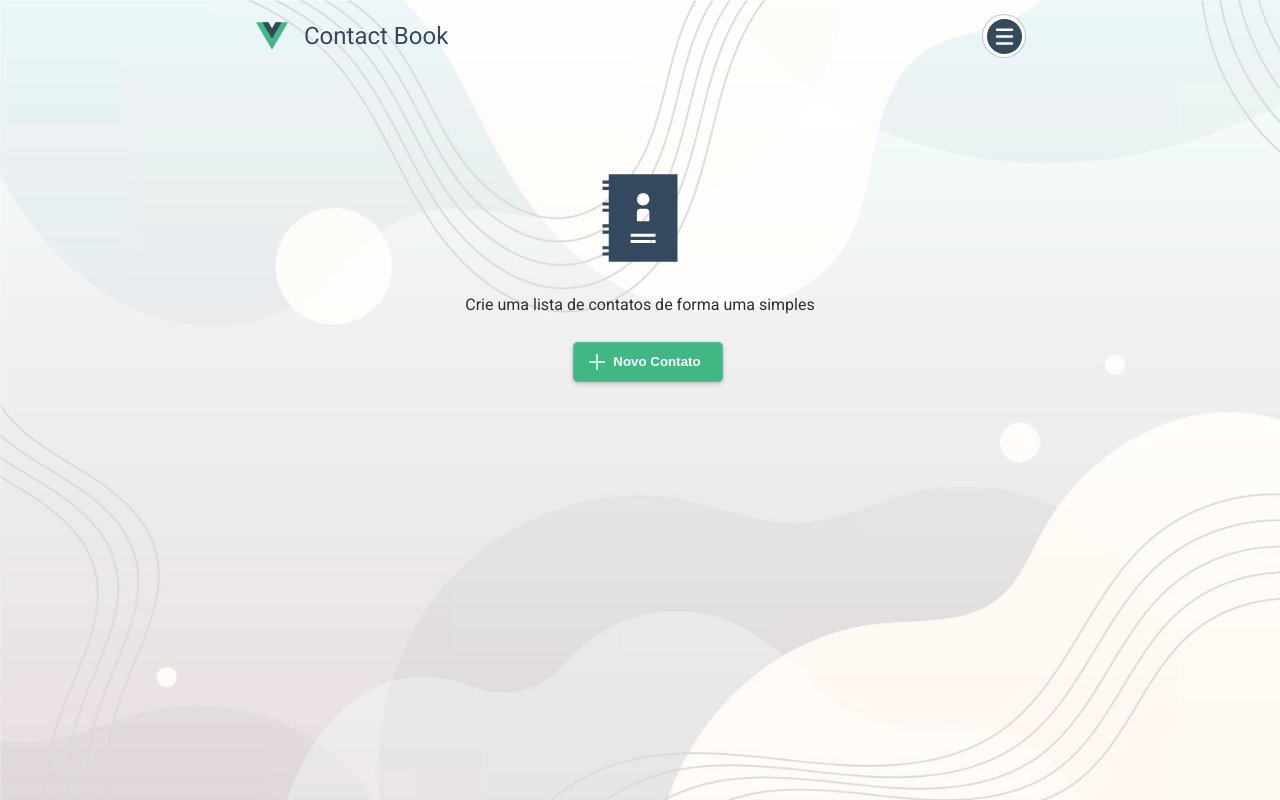
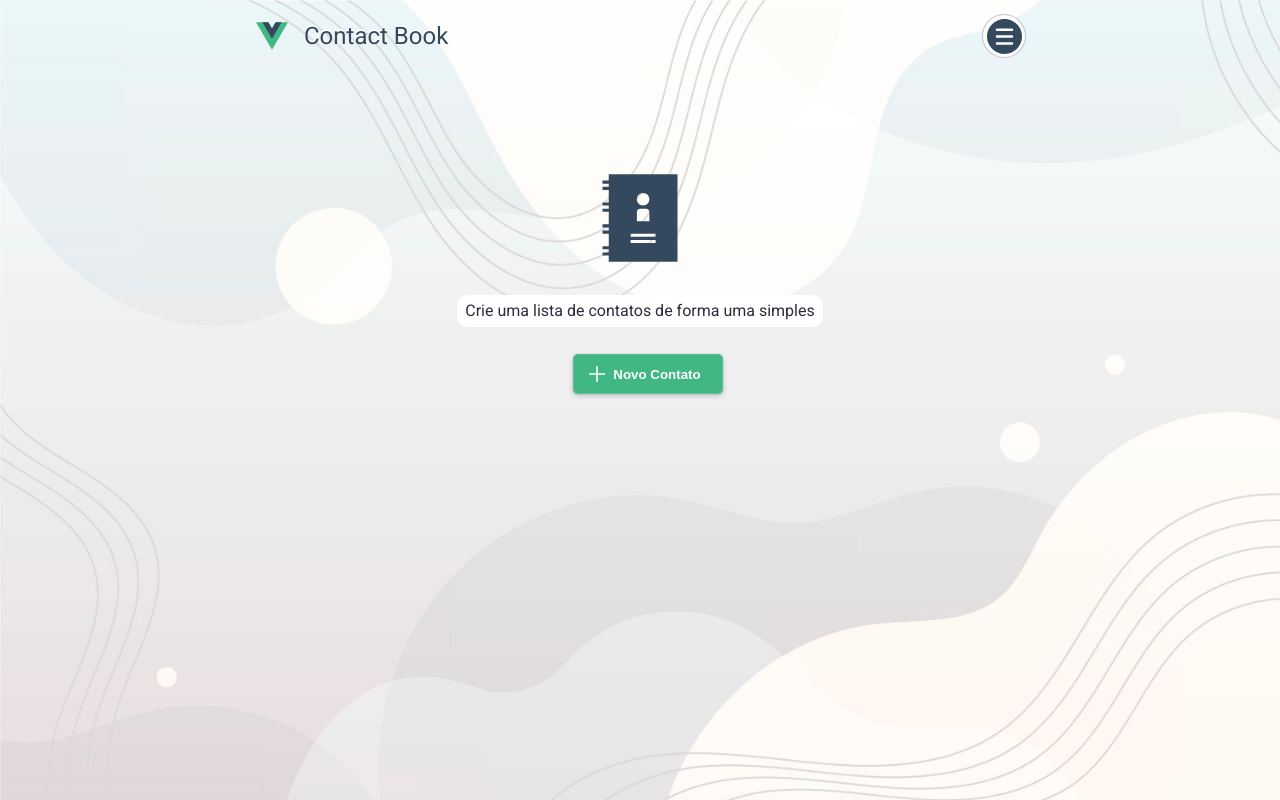
Before and after one commit to livresaber/contact-vue-book, a Vue app: page / in a window 1280 px wide. Built offline with nearby package versions, Linux system fonts and the light colour scheme.

Commit message:
style paragraph contact list empty

```diff
--- a/src/components/AppContactListEmpty/index.vue
+++ b/src/components/AppContactListEmpty/index.vue
@@ -30,4 +30,11 @@ const contact = useContactStore()
     margin-top: 1.5rem;
     max-width: 150px;
   }
+  p {
+    padding: .2rem .5rem;
+    border-radius: 10px;
+    margin: .2rem;
+    background: #fff;
+    display: inline-block;
+  }
 </style>
```
